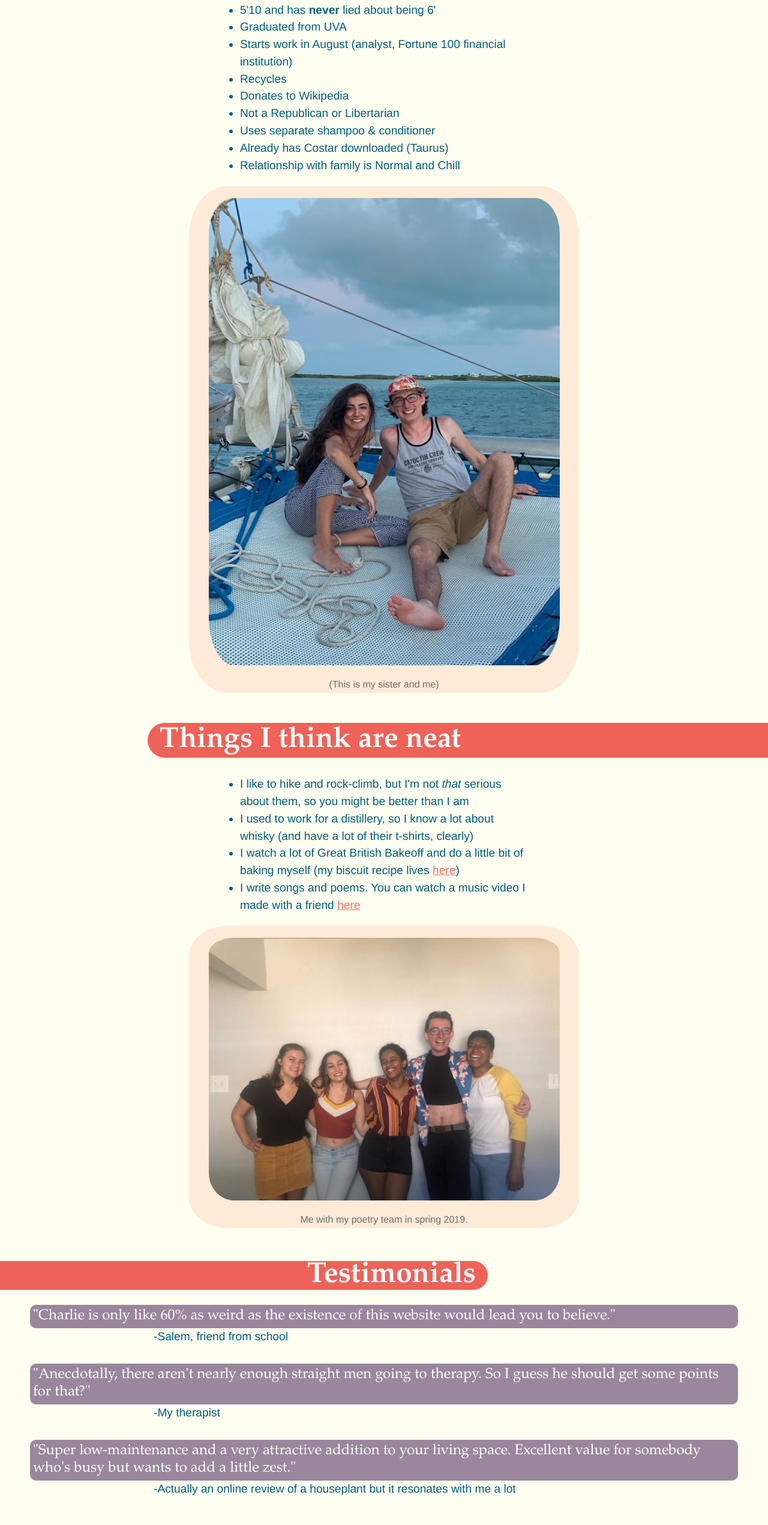
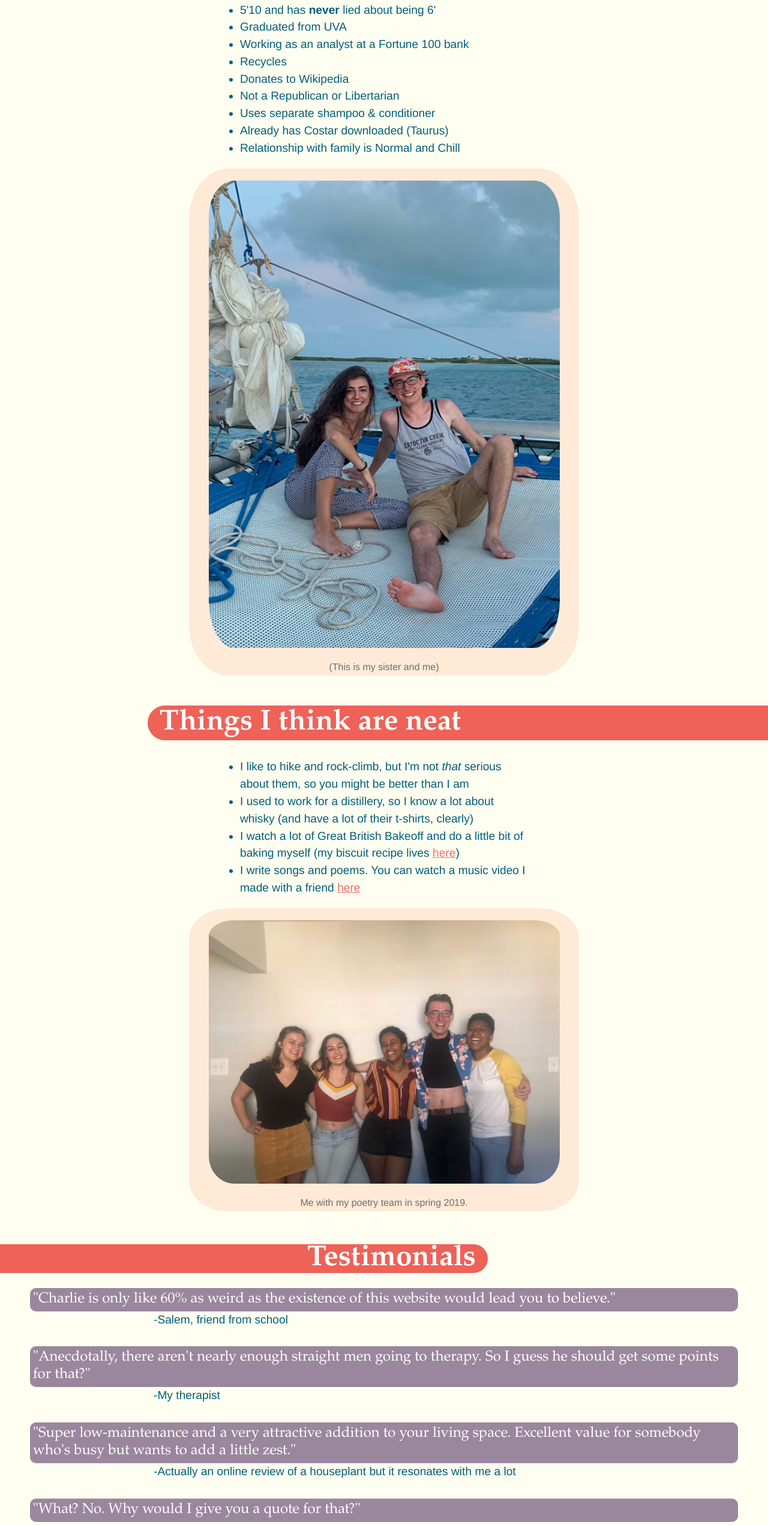
Before and after one commit to rhymeswithvocal/date-me, a plain HTML site: page index.html in a window 1280 px wide. Shown: the part 1333-3875 px from the top of the page at 60% size. Drawn offline with Linux system fonts and the light colour scheme.

Commit message:
started work

```diff
--- a/index.html
+++ b/index.html
@@ -22,7 +22,7 @@
     <li>Man (he/him/his)</li>
     <li>5'10 and has <b>never</b> lied about being 6'</li>
     <li>Graduated from UVA</li>
-    <li>Starts work in August (analyst, Fortune 100 financial institution)</li>
+    <li>Working as an analyst at a Fortune 100 bank</li>
     <li>Recycles</li>
     <li>Donates to Wikipedia</li>
     <li>Not a Republican or Libertarian</li>
@@ -56,6 +56,8 @@
 <div class="attrib">-My therapist</div>
 <div class="testify">"Super low-maintenance and a very attractive addition to your living space. Excellent value for somebody who's busy but wants to add a little zest."</div>
 <div class="attrib">-Actually an online review of a houseplant but it resonates with me a lot</div>
+<div class="testify">"What? No. Why would I give you a quote for that?"</div>
+<div class="attrib">-An ex</div>
 
 <h2><span class="blonkodd blonkodd2">Get in touch</span></h2>
     <br><br><br><br>
```
